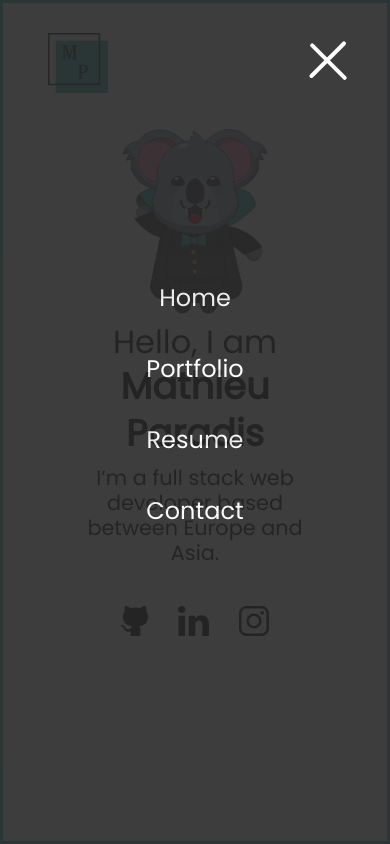
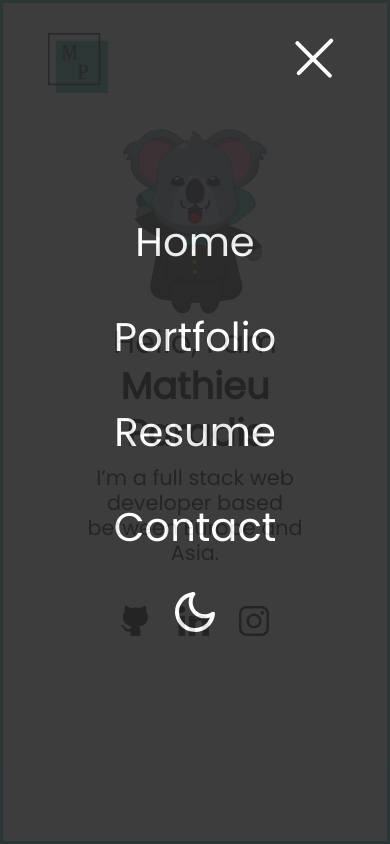
Before and after one commit to MathieuParadis/Portfolio, a React (Create React App) app: page / in a window 390 px wide. Both pictures are taken after a click on the element 305 px from the left and 61 px from the top of the page. Built offline with nearby package versions, Linux system fonts and the light colour scheme.

Commit message:
finished editing burger menu

```diff
--- a/src/components/DarkModeBtn.jsx
+++ b/src/components/DarkModeBtn.jsx
@@ -12,7 +12,7 @@ const DarkModeBtn = () => {
   const { darkMode, setDarkMode } = useContext(DarkMode);
 
   return (
-    <div className="d-flex align-items-center">
+    <div className="dark-mode-btn d-flex align-items-center">
       <input type="checkbox" className="" id="dark-mode-checkbox" checked={darkMode ? true : false} onChange={setDarkMode}/>
       <label htmlFor="dark-mode-checkbox"><img className="darkmode-logo" src={darkMode ? sun : moon} alt="Dark mode toggler button" /></label>
     </div>
--- a/src/components/DarkModeBtnMobile.jsx
+++ b/src/components/DarkModeBtnMobile.jsx
@@ -12,7 +12,7 @@ const DarkModeBtnMobile = () => {
   const { darkMode, setDarkMode } = useContext(DarkMode);
 
   return (
-    <div className="d-flex align-items-center">
+    <div className="dark-mode-btn-mobile d-flex align-items-center">
       <input type="checkbox" className="" id="dark-mode-checkbox" checked={darkMode ? true : false} onChange={setDarkMode}/>
       <label htmlFor="dark-mode-checkbox"><img className="darkmode-logo" src={darkMode ? sun : moon} alt="Dark mode toggler button" /></label>
     </div>
--- a/src/styles/_settings.scss
+++ b/src/styles/_settings.scss
@@ -5,7 +5,6 @@
 // -------------------- SCREEN SIZE VARIABLES -------------------- //
 $phone-viewport:768px;
 $tablet-viewport:992px;
-
 
 
 // -------------------- FONTS VARIABLES -------------------- //
@@ -85,6 +84,10 @@ $footer-color-dark:#7e7e7e;
   @media (min-width: $phone-viewport) and (max-width: $tablet-viewport) { @content; }
 }
 
+@mixin mobile_and_tablet {
+  @media (max-width: $tablet-viewport) { @content; }
+}
+
 // *{
 //   font-family: $font-1;
 //   margin: 0;
--- /dev/null
+++ b/src/styles/components/_darkModeBtn.scss
@@ -0,0 +1,22 @@
+.dark-mode-btn {
+  input[type=checkbox] {
+    display: none;
+  }
+
+  input[type=checkbox] + label, input[type=checkbox]:checked + label {
+    width: 28px;
+    display: inline-block;
+
+    @include mobile_and_tablet {
+      display: none;
+    }
+  }
+
+  img.darkmode-logo {
+    cursor: pointer;
+
+    &:hover {
+      transform: scale(1.1);
+    }
+  }
+}
--- /dev/null
+++ b/src/styles/components/_darkModeBtnMobile.scss
@@ -0,0 +1,22 @@
+.dark-mode-btn-mobile {
+  input[type=checkbox] {
+    display: none;
+  }
+
+  input[type=checkbox] + label, input[type=checkbox]:checked + label {
+    display: none;
+
+    @include mobile_and_tablet {
+      width: 40px;
+      display: inline-block;
+    }
+  }
+
+  img.darkmode-logo {
+    cursor: pointer;
+
+    &:hover {
+      transform: scale(1.1);
+    }
+  }
+}
--- a/src/styles/components/_hamburger-menu.scss
+++ b/src/styles/components/_hamburgerMenu.scss
@@ -36,7 +36,7 @@
   .span1 {
     top: 0;
     &.clicked{
-      transform: rotate(-45deg) translateY(18px);
+      transform: rotate(-45deg) translate(-7px, 7px);
       background-color: var(--basic-color-white);
     }
   }
@@ -51,13 +51,17 @@
   .span3 {
     bottom: 0;
       &.clicked{
-      transform: rotate(45deg) translateY(-19px);
+      transform: rotate(45deg) translate(-12px, -10px);
       background-color: var(--basic-color-white);
+
     }
   }
 }
 
 .menu {
+  display:none;
+
+  @include mobile_and_tablet {
     width: 100%;
     height: 100%;
     position: absolute;
@@ -73,14 +77,15 @@
     align-items: center;
     transition: all .5s;
 
+
     &.clicked {
       visibility: visible;
       opacity: 0.9;
     }
 
     .menu-link{
-    margin-bottom:35px;
-    font-size: 1.5rem;
+      margin-bottom: 35px;
+      font-size: 2.5rem;
       transition: all .5s;
       text-decoration: none;
       color: var(--basic-color-white);
@@ -90,3 +95,4 @@
       }
     }
   }
+}
--- a/src/styles/components/_navigation.scss
+++ b/src/styles/components/_navigation.scss
@@ -17,11 +17,7 @@
     display: flex;
     align-items: center;
 
-    @include mobile {
-      display: none;
-    }
-
-    @include tablet {
+    @include mobile_and_tablet {
       display: none;
     }
 
@@ -63,22 +59,4 @@
       }
     }
   }
-
-
-  input[type=checkbox] {
-    display: none;
-  }
-
-  input[type=checkbox] + label, input[type=checkbox]:checked + label {
-    width: 28px;
-    display: inline-block;
-
-    @include mobile {
-      display: none;
-    }
-
-    @include tablet {
-      display: none;
-    }
-  }
 }
--- a/src/styles/index.scss
+++ b/src/styles/index.scss
@@ -3,7 +3,9 @@
 @import './settings';
 
 // COMPONENTS STYLES IMPORTS
-@import './components/hamburger-menu';
+@import './components/darkModeBtn';
+@import './components/darkModeBtnMobile';
+@import './components/hamburgerMenu';
 @import './components/navigation';
 
 // PAGES STYLES IMPORTS
```
Lines whose indentation alone changed are shown as unchanged.
